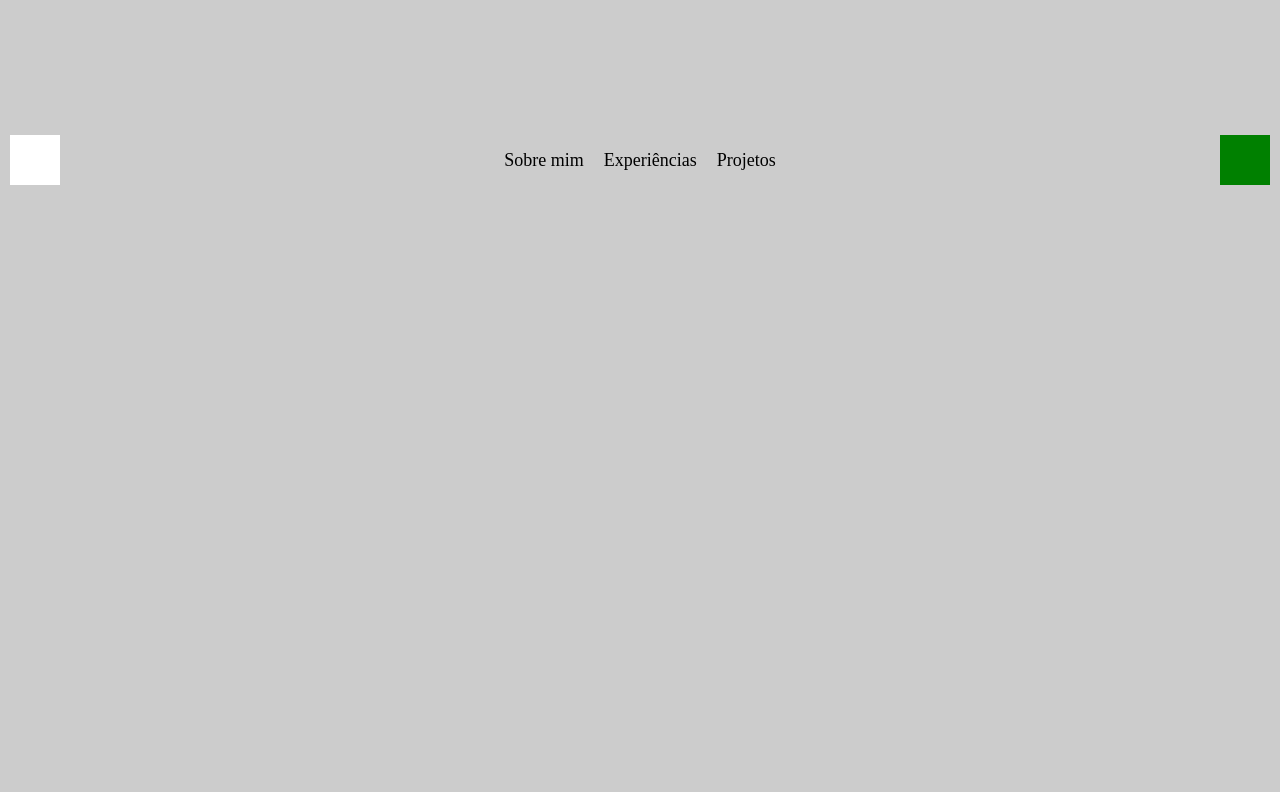
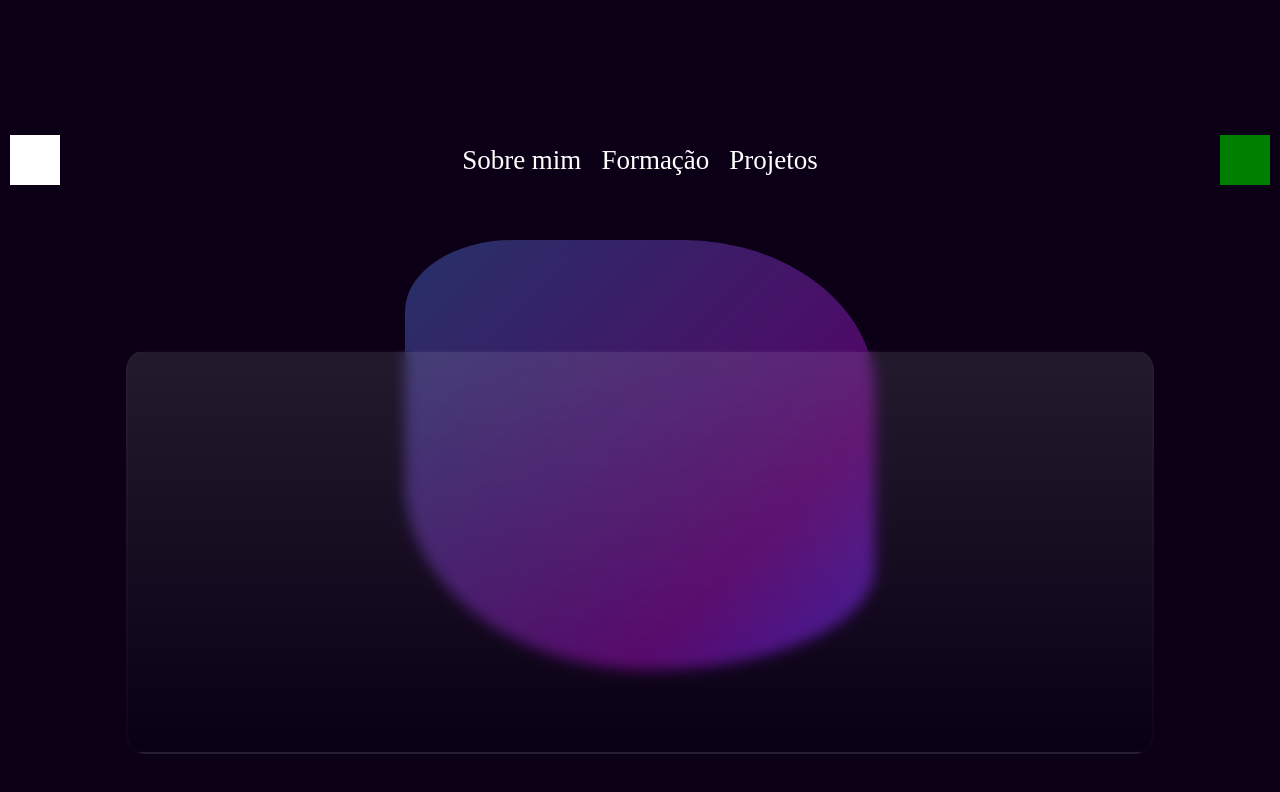
Before and after one commit to martins-joaopedro/portifolio, a React (Vite) app: page / in a window 1280 px wide. Shown: the top 792 px of the page. Built offline with nearby package versions, Linux system fonts and the light colour scheme.

Commit message:
Glass component as banner & inits glob

```diff
--- a/src/components/Banner/index.jsx
+++ /dev/null
@@ -1,16 +0,0 @@
-import React from 'react'
-import './styles.jsx';
-
-import me from '../../assets/pic.png'
-import { Container, ImageMask, Image, Text } from './styles.jsx';
-
-export const Banner = () => {
-    return (
-        <Container>
-            <ImageMask>
-                <Image src={me} />
-            </ImageMask>
-            <Text>Olá, meu nome é João Pedro!</Text>
-        </Container>
-    )
-}
--- a/src/components/Banner/styles.jsx
+++ /dev/null
@@ -1,31 +0,0 @@
-import styled from "styled-components"
-
-export const Container = styled.div`
-    margin-top: 5rem;
-    height: 20vh;
-    width: 80vw;
-    background-color: #0f0f0f;
-    border-radius: 15px;
-    display: flex;
-    flex-direction: row;
-    align-items: center;
-    padding: 1rem;
-`
-export const ImageMask = styled.div`
-    width: 180px;
-    height: 180px;
-`
-
-export const Image = styled.img`
-    width: 100%;
-    height: 100%;
-    object-fit: cover;
-    object-position: 10px 10px;
-    background-color: #202020;
-`
-
-export const Text = styled.p`
-    font-family: 'Montserrat medium';
-    font-size: 2rem;
-    color: #fff;
-`
--- /dev/null
+++ b/src/components/Blob/index.jsx
@@ -0,0 +1,52 @@
+import React from "react";
+import { styled, keyframes } from "styled-components";
+
+export const Blob = () => {
+    return(
+        <Container>
+            <Main></Main>
+        </Container>
+    )
+}
+
+const Container = styled.div`
+    position: absolute;
+    top: 30%;
+`
+
+const move = keyframes`
+    0% {
+        border-radius: 48% 74% 56% 98% / 34% 78% 46% 58%;
+        background-position: 0%;
+    }
+
+    50% {
+        border-radius: 51% 17% 25% 17% / 34% 100% 32% 89%;
+        background-position: 25%;
+        height: 550px;
+        width: 550px;
+    }
+
+    75% {
+        border-radius: 16% 45% 96% 52% / 13% 19% 23% 78%;
+        background-position: 50%;
+        width: 430px;
+        height: 430px
+    }
+
+    100% {
+        border-radius: 48% 74% 56% 98% / 34% 78% 46% 58%;
+        background-position: 95%;
+        height: 430px;
+        height: 430px;
+    }
+`
+
+const Main =  styled.div`
+    background: linear-gradient(-45deg, #1839f5, #540568, #3558a197, #c53e81, #095e52);
+    background-size: 500%;
+    width: 500px;
+    height: 500px;
+    backdrop-filter: blur(10px);
+    animation: ${move} 10s alternate infinite;
+`
--- /dev/null
+++ b/src/components/GlassCard/index.jsx
@@ -0,0 +1,37 @@
+import React from 'react'
+import styled from "styled-components"
+
+import me from '../../assets/pic.png'
+
+export const GlassCard = () => {
+    return (
+        <Container>
+
+        </Container>
+    )
+}
+
+const Container = styled.div`
+    height: 50vh;
+    width: 80vw;
+    background: linear-gradient(180deg, rgba(255, 255, 255, 0.1), rgba(255, 255, 255, 0));
+    backdrop-filter: blur(7px);
+    border-radius: 20px;
+    border: 2px solid rgba(255, 255, 255, 0.021);
+    box-shadow: 0px 8px 32px rgb(0, 0, 0. 0.3);
+`
+
+
+const Image = styled.img`
+    width: 100%;
+    height: 100%;
+    object-fit: cover;
+    object-position: 10px 10px;
+    background-color: #202020;
+`
+
+const Text = styled.p`
+    font-family: 'Montserrat medium';
+    font-size: 2rem;
+    color: #fff;
+`
--- a/src/components/Header/index.jsx
+++ b/src/components/Header/index.jsx
@@ -1,5 +1,5 @@
+import { styled } from "styled-components";
 import { useEffect } from 'react'
-import {Container, Logo, NavList, SocialMedia, LeftIcon} from './styles'
 
 import './style.css'
 
@@ -7,7 +7,7 @@ export const Header = () => {
 
     useEffect(() => {
         window.addEventListener("scroll", () => {
-            const container = document.getElementById("header-container");
+            const container = document.getElementById("header-container")
             container.classList.toggle("scrolling", window.scrollY > 100)
         })
     }, [])
@@ -23,9 +23,9 @@ export const Header = () => {
             <div id="header-container">
                 <Logo></Logo>
                 <NavList>
-                    <NavList.itens>Sobre mim</NavList.itens>
-                    <NavList.itens>Experiências</NavList.itens>
-                    <NavList.itens>Projetos</NavList.itens>
+                    <li>Sobre mim</li>
+                    <li>Formação</li>
+                    <li>Projetos</li>
                 </NavList>
                 <LeftIcon>
                     <div className="socialmedia"></div>
@@ -35,3 +35,35 @@ export const Header = () => {
         </Container>
     )
 }
+
+const LeftIcon = styled.div`
+    @media (max-width: 700px) {
+        & .socialmedia {
+            display: none;
+        }
+
+        & .menu {
+            display: block;
+        }
+    }
+`
+
+const Container = styled.div`
+    position: fixed;
+    top: 0;
+    left: 0;
+    width: 100%;
+    z-index: 9999;
+`
+
+const Logo = styled.div`
+    width: 50px;
+    background-color: white;
+    aspect-ratio: 1;
+`
+
+const NavList = styled.div`
+    @media (max-width: 700px) {
+        display: none;
+    }
+`
--- a/src/components/Header/style.css
+++ b/src/components/Header/style.css
@@ -5,11 +5,24 @@
     padding: 10px;
     height: 300px;
     transition: all 1s;
+
 }
 
 #header-container.scrolling {
     height: 100px;
-    background-color: red;
+    background-color: rgb(255, 255, 255);
+    color: #000;
+}
+
+#header-container li {
+    display: inline-block;
+    margin: 10px;
+    color: #FFF;
+    font-size: 1.5rem;
+}
+
+#header-container.scrolling li {
+    color: #000;
 }
 
 .socialmedia {
--- a/src/components/Header/styles.jsx
+++ /dev/null
@@ -1,46 +0,0 @@
-import { styled } from "styled-components";
-
-export const LeftIcon = styled.div`
-    @media (max-width: 700px) {
-        & .socialmedia {
-            display: none;
-        }
-
-        & .menu {
-            display: block;
-        }
-    }
-`
-
-
-export const Container = styled.div`
-    position: fixed;
-    top: 0;
-    left: 0;
-    width: 100%;
-`
-
-
-export const Logo = styled.div`
-    width: 50px;
-    background-color: white;
-    aspect-ratio: 1;
-`
-
-export const NavList = styled.div`
-    @media (max-width: 700px) {
-        display: none;
-    }
-`
-
-NavList.itens = styled.li`
-    display: inline-block;
-    list-style-type: none;
-    margin: 0 10px;
-`
-
-export const SocialMedia = styled.div`
-    width: 50px;
-    background-color: white;
-    aspect-ratio: 1;
-`
--- a/src/pages/Home/index.jsx
+++ b/src/pages/Home/index.jsx
@@ -2,13 +2,16 @@ import React from "react"
 import './styles.jsx';
 
 import { Header } from '../../components/Header'
-import { Banner } from '../../components/Banner'
+import { GlassCard } from '../../components/GlassCard'
+import { Blob } from '../../components/Blob'
 import { Container } from "./styles.jsx";
 
 export const Home = () => {
   return (
     <Container>
        <Header></Header>
+       <Blob>A</Blob>
+       <GlassCard></GlassCard>
     </Container>
   )
 }
--- a/src/pages/Home/styles.jsx
+++ b/src/pages/Home/styles.jsx
@@ -2,21 +2,23 @@ import { styled, keyframes} from "styled-components";
 
 const moving = keyframes`
     0% {
-        background-color: #ccc;
+        background-color: #111111;
     }
     50% {
-        background-color: #ccc ;
+        background-color: #080327;
     }
     75% {
-        background-color: #ccc;
+        background-color: #0b0016;
     }
     100% {
-        background-color: #ccc;
+        background-color: #111111;
     }
 `
 
 export const Container = styled.div`
-    background-size: 300%;
     height: 200vh;
-    animation: ${moving} 10s infinite;
+    animation: ${moving} 3s infinite ease-in-out;
+    padding-top: 350px;
+    display: flex;
+    justify-content: center;
 `
```
